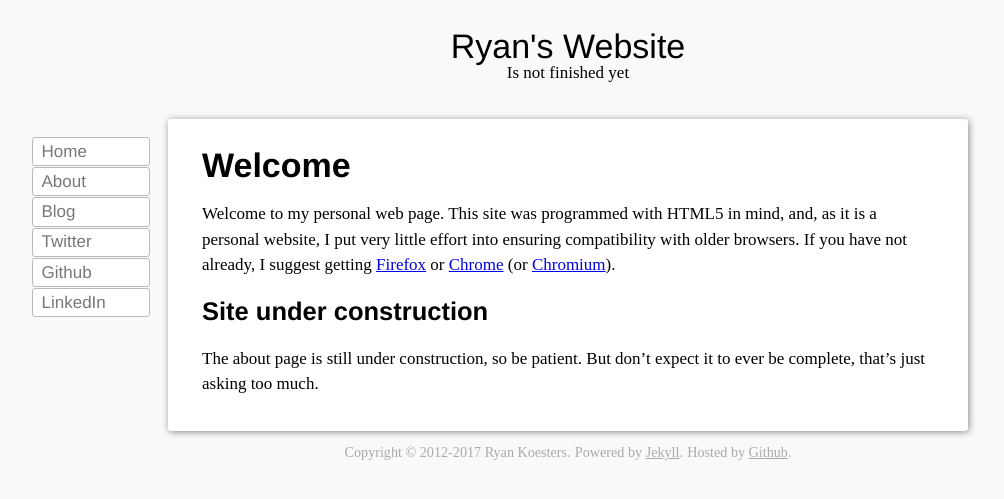
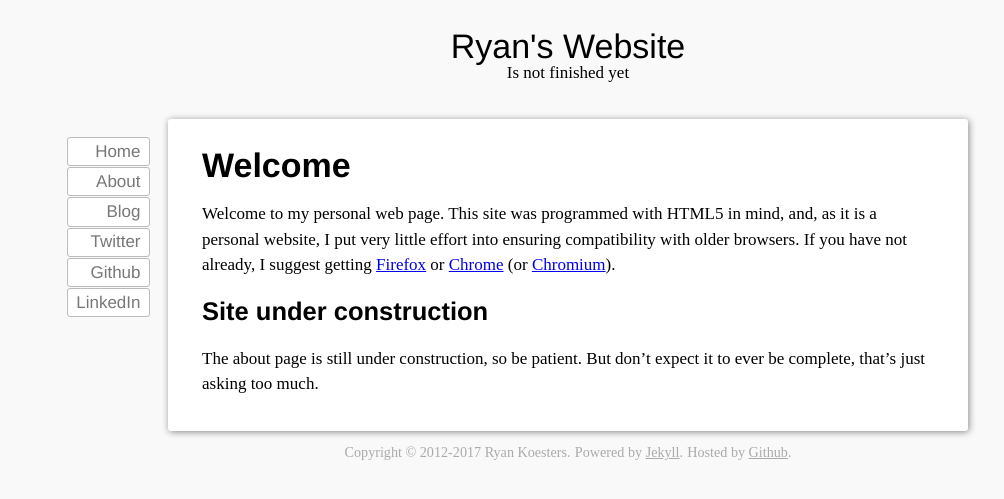
Before and after one commit to rkoesters/rkoesters.github.io, a Jekyll site: the page built from index.md, in a window 1280 px wide. Shown: the top 499 px of the page, without its empty margins (72-1076 px from the left). Built offline with Jekyll 4.4.1, drawn with Linux system fonts in a browser that asks for light colours.

Commit message:
Updated nav styling and alignment.

```diff
--- a/css/main.css
+++ b/css/main.css
@@ -45,8 +45,13 @@ header, section, footer, nav {
 	padding: 17px;
 	position: absolute;
 	right: 800px;
+	text-align: right;
 	top: 0px;
 	width: 120px;
+}
+
+#site-nav ul {
+	display: inline-block;
 }
 
 #site-nav li {
```
